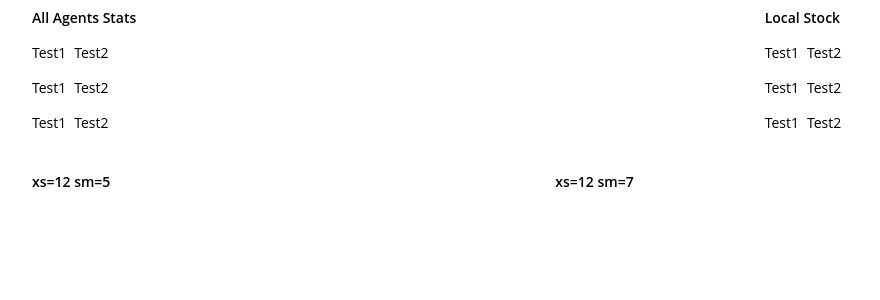
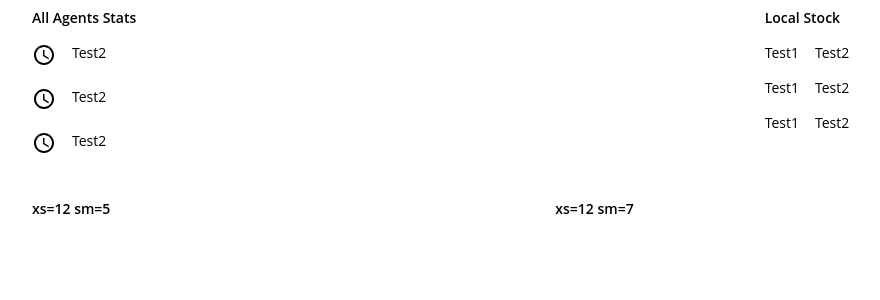
Before and after one commit to rusyanto/smrtr-principle, a React app: page / in a window 1280 px wide. Shown: the top 300 px of the page, without its empty margins (0-880 px from the left). Built offline with nearby package versions, Linux system fonts and the light colour scheme.

Commit message:
Tested with icon

```diff
--- a/src/components/MainView/MainView.js
+++ b/src/components/MainView/MainView.js
@@ -3,6 +3,8 @@ import './MainView.css';
 import Container from '@material-ui/core/Container';
 import { makeStyles } from '@material-ui/core/styles';
 import Grid from '@material-ui/core/Grid';
+
+import AccessTimeIcon from '@material-ui/icons/AccessTime';
 
 const useStyles = makeStyles(theme => ({
   root: {
@@ -17,7 +19,6 @@ const useStyles = makeStyles(theme => ({
     padding: theme.spacing(1)
   },
   colRight: {
-    width: '100%',
     padding: theme.spacing(1)
   },
   row: {
@@ -39,16 +40,16 @@ function MainView() {
               <Grid className={classes.header} item xs={12}>
                 All Agents Stats
               </Grid>
-              <Grid className={classes.row} item xs={12}>
-                <div className={classes.colLeft}>Test1</div>
+              <Grid container xs={12}>
+                <div className={classes.colLeft}><AccessTimeIcon /></div>
                 <div className={classes.colRight}>Test2</div>
               </Grid>
-              <Grid className={classes.row} item xs={12}>
-                <div className={classes.colLeft}>Test1</div>
+              <Grid container xs={12}>
+                <div className={classes.colLeft}><AccessTimeIcon /></div>
                 <div className={classes.colRight}>Test2</div>
               </Grid>
-              <Grid className={classes.row} item xs={12}>
-                <div className={classes.colLeft}>Test1</div>
+              <Grid container xs={12}>
+                <div className={classes.colLeft}><AccessTimeIcon /></div>
                 <div className={classes.colRight}>Test2</div>
               </Grid>
             </Grid>
@@ -56,15 +57,15 @@ function MainView() {
               <Grid className={classes.header} item xs={12}>
                 Local Stock
               </Grid>
-              <Grid className={classes.row} item xs={12}>
+              <Grid container xs={12}>
                 <div className={classes.colLeft}>Test1</div>
                 <div className={classes.colRight}>Test2</div>
               </Grid>
-              <Grid className={classes.row} item xs={12}>
+              <Grid container xs={12}>
                 <div className={classes.colLeft}>Test1</div>
                 <div className={classes.colRight}>Test2</div>
               </Grid>
-              <Grid className={classes.row} item xs={12}>
+              <Grid container xs={12}>
                 <div className={classes.colLeft}>Test1</div>
                 <div className={classes.colRight}>Test2</div>
               </Grid>
```
